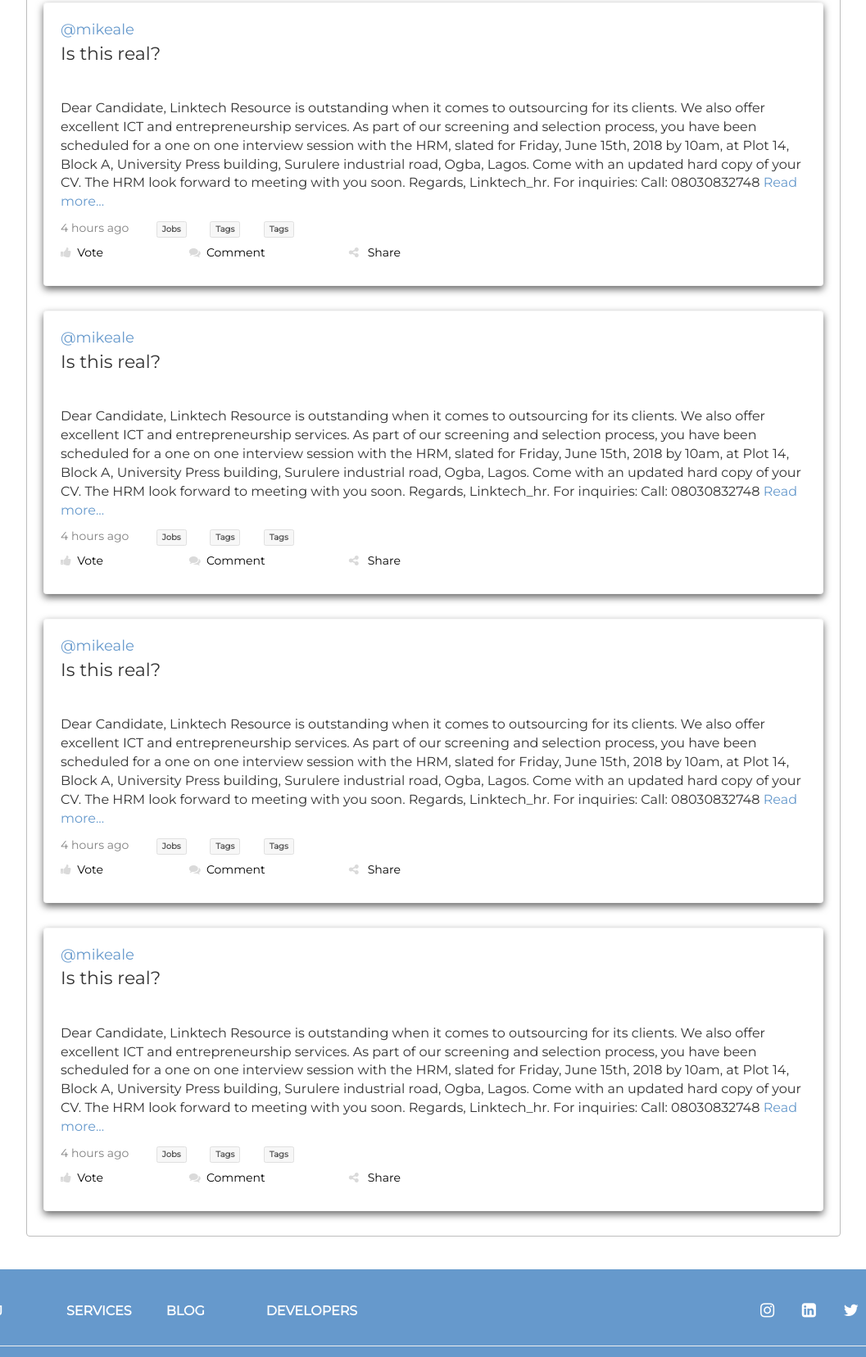
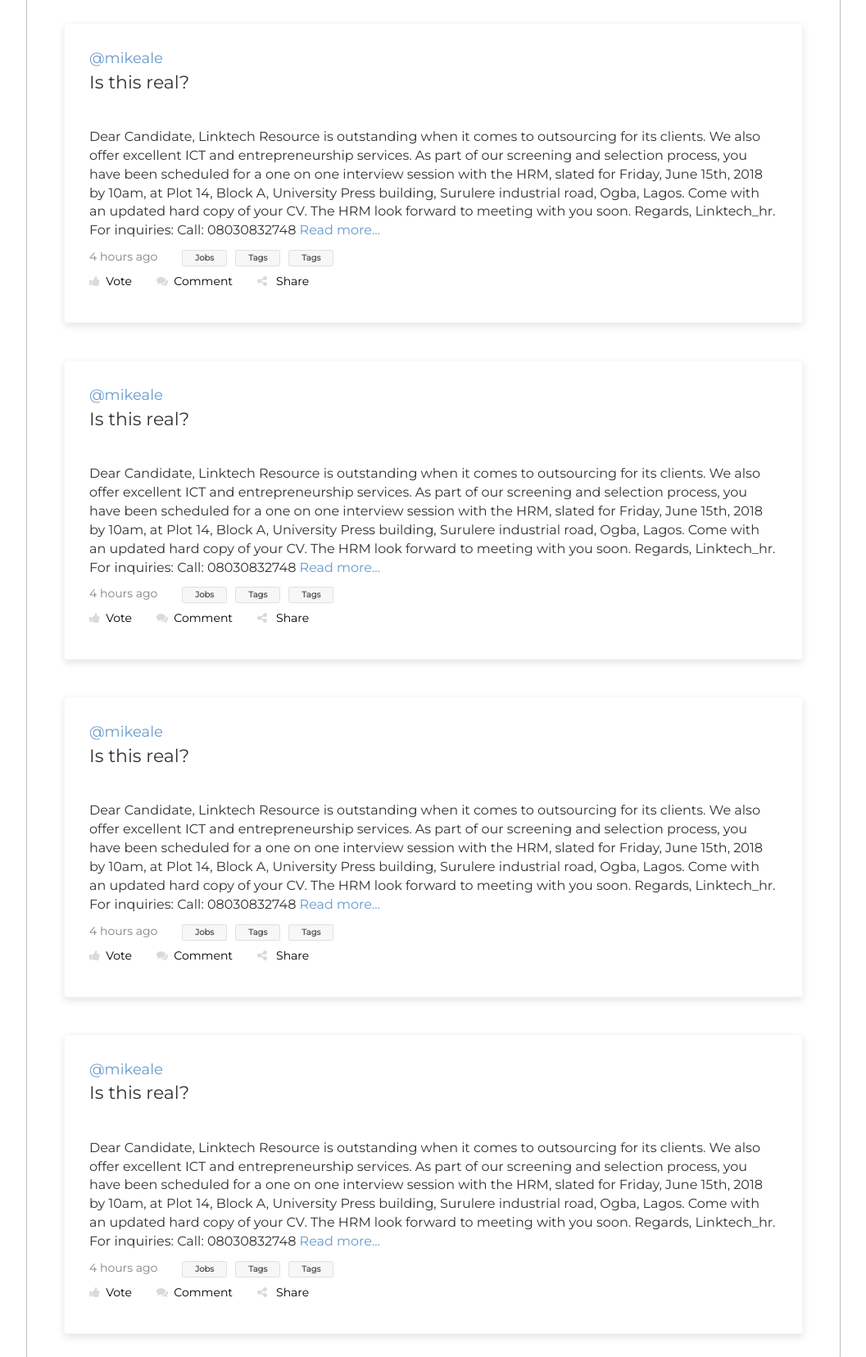
Before and after one commit to oyinkan/ITARG, a plain HTML site: page search.html in a window 1280 px wide. Shown: the part 249-1905 px from the top of the page at 82% size, without its empty margins (111-1168 px from the left). Drawn offline with Linux system fonts and the light colour scheme.

Commit message:
changes made

```diff
--- a/css/style.css
+++ b/css/style.css
@@ -454,15 +454,15 @@
 }
 #return {
 	font-size: 18px;
-	padding: 15px 5px 0 15px;
+	padding: 15px 5px 0 45px;
 }
 .result-box {
 	border: 1px solid rgba(189, 189, 189, 0.12);
-	box-shadow: 0 4px 10px rgba(0, 0, 0, 0.6);
+	box-shadow: 0 4px 10px rgba(0, 0, 0, 0.1);
 	border-radius: 4px;
-	margin: 20px;
+	margin: 45px;
 	margin-bottom: 30px;
-    padding: 20px;
+    padding: 30px;
 }
 .blog-username {
 	font-size: 18px;
@@ -476,6 +476,15 @@
 .blog-content {
 	font-size: 16px;
 }
+.spaceleft {
+	margin-left: 30px;
+}
+.m-70 {
+	margin-left: 70px;
+}
+.tenspace {
+	margin-left: 10px;
+}
 .blog-icon {
 	color: #dadada;
 }
@@ -487,6 +496,8 @@
 	border: 0.5px solid #e0e0e0;
 	color: #4f4f4f;
 	font-size: 10px;
+	padding-left: 15px;
+	padding-right: 15px;
 }
 #comment {
 	margin-right: -40px;
@@ -686,7 +697,7 @@
 }
 #save-div {
 	margin-top: 40px;
-	margin-bottom: 100px;
+	margin-bottom: 101px;
 }
 
 @media screen and (max-width: 767px) {
@@ -697,6 +708,10 @@
 		width: 300px;
 		margin: 0 auto;
 		margin-bottom: 20px;
+	}
+	.label {
+		padding-left: 5px;
+		padding-right: 5px;
 	}
 	.signin-div {
     	width: 60%;
@@ -740,6 +755,15 @@
     	position: relative;
     	z-index: -9999;
 	}
+	#search-container {
+		width: auto;
+	}
+	.spaceleft {
+		margin-left: 10px;
+	}
+	.m-70 {
+		margin-left: 30px;
+	}
 }
 @media screen and (max-width: 500px) {
 	.login {
@@ -763,6 +787,19 @@
 	#signin-button, .panel-default, .blog-socials {
 		width: auto;
 	}
+	.spaceleft {
+		margin-left: 0;
+	}
+	.m-70 {
+		margin-left: 0;
+		margin-bottom: 10px;
+	}
+}
+@media screen and (min-width: 330px) and (max-width: 450px) {
+	.m-70 {
+		margin-left: 0;
+		margin-bottom: 10px;
+	}
 }
 @media screen and (min-width: 770px) and (max-width: 1000px) {
 	.create-post {
--- a/search.html
+++ b/search.html
@@ -92,7 +92,7 @@
             </div>
         </div> -->
         <div id="search-div">
-            <p id="return">Returned 2 posts</p>
+            <p id="return">Returned <span class="bold">2</span> posts</p>
             <hr class="user-line">
 
             <!-- search results -->
@@ -100,42 +100,38 @@
                 <p class="blog-username">@mikeale</p>
                 <p class="blog-topic">Is this real?</p>
                 <p class="blog-content">Dear Candidate, Linktech Resource is outstanding when it comes to outsourcing for its clients. We also offer excellent ICT and entrepreneurship services. As part of our screening and selection process, you have been scheduled for a one on one interview session with the HRM, slated for Friday, June 15th, 2018 by 10am, at Plot 14, Block A, University Press building, Surulere industrial road, Ogba, Lagos. Come with an updated hard copy of your CV. The HRM look forward to meeting with you soon. Regards, Linktech_hr. For inquiries: Call: 08030832748 <a href="" class="read-more">Read more...</a></p>
-                <div class="row">
-                    <div class="col-md-2 col-sm-3 col-xs-4">
+                <div class="flex-container">
+                    <div class="flex-item">
                         <p class="post-time">4 hours ago</p>
                     </div>
-                    <div class="col-md-2 col-sm-2 col-xs-6">
+                    <div class="flex-item m-70">
                         <div id="label-div">
-                            <div class="row">
-                                <div class="col-md-4 col-sm-4 col-xs-4">
+                            <div class="flex-container">
+                                <div class="flex-item">
                                     <span class="label label-default">Jobs</span>
                                 </div>
-                                <div class="col-md-4 col-sm-4 col-xs-4">
+                                <div class="flex-item tenspace">
                                     <span class="label label-default">Tags</span>
                                 </div>
-                                <div class="col-md-4 col-sm-4 col-xs-4">
+                                <div class="flex-item tenspace">
                                     <span class="label label-default">Tags</span>
                                 </div>
                             </div>
                         </div>
                     </div>
                 </div>
-                <div class="row">
-                    <div class="col-md-12 col-sm-9 col-xs-12">
-                        <div class="row">
-                            <div class="col-md-2 col-sm-3 col-xs-3">
+                <div class="flex-container">
+                    <div class="flex-item">
                         <a href="" class="blog-link"><p><i class="fa fa-thumbs-up blog-icon"></i>&nbsp&nbspVote</p>
                         </a>
                     </div>
-                            <div class="col-md-3 col-sm-5 col-xs-5" id="comment">
+                    <div class="flex-item spaceleft">
                         <a href="" class="blog-link"><p><i class="fa fa-comments blog-icon"></i>&nbsp&nbspComment</p>
                         </a>
                     </div>
-                            <div class="col-md-7 col-sm-4 col-xs-4">
+                    <div class="flex-item spaceleft">
                         <a href="" class="blog-link"><p><i class="fa fa-share-alt blog-icon"></i> &nbsp&nbspShare</p>
                         </a>
-                            </div>
-                        </div>
                     </div>
                 </div>
             </div>
@@ -143,42 +139,38 @@
                 <p class="blog-username">@mikeale</p>
                 <p class="blog-topic">Is this real?</p>
                 <p class="blog-content">Dear Candidate, Linktech Resource is outstanding when it comes to outsourcing for its clients. We also offer excellent ICT and entrepreneurship services. As part of our screening and selection process, you have been scheduled for a one on one interview session with the HRM, slated for Friday, June 15th, 2018 by 10am, at Plot 14, Block A, University Press building, Surulere industrial road, Ogba, Lagos. Come with an updated hard copy of your CV. The HRM look forward to meeting with you soon. Regards, Linktech_hr. For inquiries: Call: 08030832748 <a href="" class="read-more">Read more...</a></p>
-                <div class="row">
-                    <div class="col-md-2 col-sm-3 col-xs-4">
+                <div class="flex-container">
+                    <div class="flex-item">
                         <p class="post-time">4 hours ago</p>
                     </div>
-                    <div class="col-md-2 col-sm-2 col-xs-6">
+                    <div class="flex-item m-70">
                         <div id="label-div">
-                            <div class="row">
-                                <div class="col-md-4 col-sm-4 col-xs-4">
+                            <div class="flex-container">
+                                <div class="flex-item">
                                     <span class="label label-default">Jobs</span>
                                 </div>
-                                <div class="col-md-4 col-sm-4 col-xs-4">
+                                <div class="flex-item tenspace">
                                     <span class="label label-default">Tags</span>
                                 </div>
-                                <div class="col-md-4 col-sm-4 col-xs-4">
+                                <div class="flex-item tenspace">
                                     <span class="label label-default">Tags</span>
                                 </div>
                             </div>
                         </div>
                     </div>
                 </div>
-                <div class="row">
-                    <div class="col-md-12 col-sm-9 col-xs-12">
-                        <div class="row">
-                            <div class="col-md-2 col-sm-3 col-xs-3">
+                <div class="flex-container">
+                    <div class="flex-item">
                         <a href="" class="blog-link"><p><i class="fa fa-thumbs-up blog-icon"></i>&nbsp&nbspVote</p>
                         </a>
                     </div>
-                            <div class="col-md-3 col-sm-5 col-xs-5" id="comment">
+                    <div class="flex-item spaceleft">
                         <a href="" class="blog-link"><p><i class="fa fa-comments blog-icon"></i>&nbsp&nbspComment</p>
                         </a>
                     </div>
-                            <div class="col-md-7 col-sm-4 col-xs-4">
+                    <div class="flex-item spaceleft">
                         <a href="" class="blog-link"><p><i class="fa fa-share-alt blog-icon"></i> &nbsp&nbspShare</p>
                         </a>
-                            </div>
-                        </div>
                     </div>
                 </div>
             </div>
@@ -186,42 +178,38 @@
                 <p class="blog-username">@mikeale</p>
                 <p class="blog-topic">Is this real?</p>
                 <p class="blog-content">Dear Candidate, Linktech Resource is outstanding when it comes to outsourcing for its clients. We also offer excellent ICT and entrepreneurship services. As part of our screening and selection process, you have been scheduled for a one on one interview session with the HRM, slated for Friday, June 15th, 2018 by 10am, at Plot 14, Block A, University Press building, Surulere industrial road, Ogba, Lagos. Come with an updated hard copy of your CV. The HRM look forward to meeting with you soon. Regards, Linktech_hr. For inquiries: Call: 08030832748 <a href="" class="read-more">Read more...</a></p>
-                <div class="row">
-                    <div class="col-md-2 col-sm-3 col-xs-4">
+                <div class="flex-container">
+                    <div class="flex-item">
                         <p class="post-time">4 hours ago</p>
                     </div>
-                    <div class="col-md-2 col-sm-2 col-xs-6">
+                    <div class="flex-item m-70">
                         <div id="label-div">
-                            <div class="row">
-                                <div class="col-md-4 col-sm-4 col-xs-4">
+                            <div class="flex-container">
+                                <div class="flex-item">
                                     <span class="label label-default">Jobs</span>
                                 </div>
-                                <div class="col-md-4 col-sm-4 col-xs-4">
+                                <div class="flex-item tenspace">
                                     <span class="label label-default">Tags</span>
                                 </div>
-                                <div class="col-md-4 col-sm-4 col-xs-4">
+                                <div class="flex-item tenspace">
                                     <span class="label label-default">Tags</span>
                                 </div>
                             </div>
                         </div>
                     </div>
                 </div>
-                <div class="row">
-                    <div class="col-md-12 col-sm-9 col-xs-12">
-                        <div class="row">
-                            <div class="col-md-2 col-sm-3 col-xs-3">
+                <div class="flex-container">
+                    <div class="flex-item">
                         <a href="" class="blog-link"><p><i class="fa fa-thumbs-up blog-icon"></i>&nbsp&nbspVote</p>
                         </a>
                     </div>
-                            <div class="col-md-3 col-sm-5 col-xs-5" id="comment">
+                    <div class="flex-item spaceleft">
                         <a href="" class="blog-link"><p><i class="fa fa-comments blog-icon"></i>&nbsp&nbspComment</p>
                         </a>
                     </div>
-                            <div class="col-md-7 col-sm-4 col-xs-4">
+                    <div class="flex-item spaceleft">
                         <a href="" class="blog-link"><p><i class="fa fa-share-alt blog-icon"></i> &nbsp&nbspShare</p>
                         </a>
-                            </div>
-                        </div>
                     </div>
                 </div>
             </div>
@@ -229,42 +217,38 @@
                 <p class="blog-username">@mikeale</p>
                 <p class="blog-topic">Is this real?</p>
                 <p class="blog-content">Dear Candidate, Linktech Resource is outstanding when it comes to outsourcing for its clients. We also offer excellent ICT and entrepreneurship services. As part of our screening and selection process, you have been scheduled for a one on one interview session with the HRM, slated for Friday, June 15th, 2018 by 10am, at Plot 14, Block A, University Press building, Surulere industrial road, Ogba, Lagos. Come with an updated hard copy of your CV. The HRM look forward to meeting with you soon. Regards, Linktech_hr. For inquiries: Call: 08030832748 <a href="" class="read-more">Read more...</a></p>
-                <div class="row">
-                    <div class="col-md-2 col-sm-3 col-xs-4">
+                <div class="flex-container">
+                    <div class="flex-item">
                         <p class="post-time">4 hours ago</p>
                     </div>
-                    <div class="col-md-2 col-sm-2 col-xs-6">
+                    <div class="flex-item m-70">
                         <div id="label-div">
-                            <div class="row">
-                                <div class="col-md-4 col-sm-4 col-xs-4">
+                            <div class="flex-container">
+                                <div class="flex-item">
                                     <span class="label label-default">Jobs</span>
                                 </div>
-                                <div class="col-md-4 col-sm-4 col-xs-4">
+                                <div class="flex-item tenspace">
                                     <span class="label label-default">Tags</span>
                                 </div>
-                                <div class="col-md-4 col-sm-4 col-xs-4">
+                                <div class="flex-item tenspace">
                                     <span class="label label-default">Tags</span>
                                 </div>
                             </div>
                         </div>
                     </div>
                 </div>
-                <div class="row">
-                    <div class="col-md-12 col-sm-9 col-xs-12">
-                        <div class="row">
-                            <div class="col-md-2 col-sm-3 col-xs-3">
+                <div class="flex-container">
+                    <div class="flex-item">
                         <a href="" class="blog-link"><p><i class="fa fa-thumbs-up blog-icon"></i>&nbsp&nbspVote</p>
                         </a>
                     </div>
-                            <div class="col-md-3 col-sm-5 col-xs-5" id="comment">
+                    <div class="flex-item spaceleft">
                         <a href="" class="blog-link"><p><i class="fa fa-comments blog-icon"></i>&nbsp&nbspComment</p>
                         </a>
                     </div>
-                            <div class="col-md-7 col-sm-4 col-xs-4">
+                    <div class="flex-item spaceleft">
                         <a href="" class="blog-link"><p><i class="fa fa-share-alt blog-icon"></i> &nbsp&nbspShare</p>
                         </a>
-                            </div>
-                        </div>
                     </div>
                 </div>
             </div>
```
Lines whose indentation alone changed are shown as unchanged.
